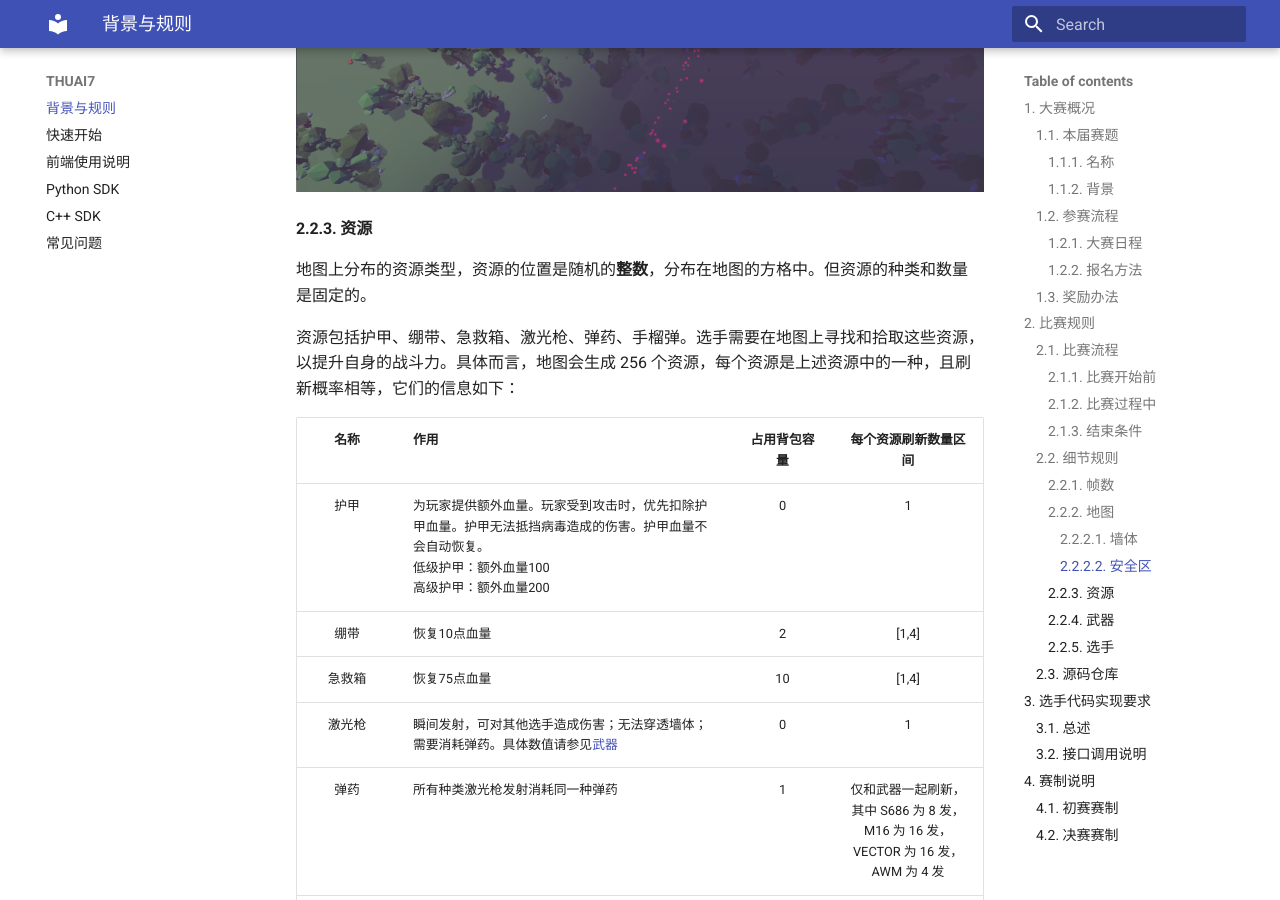
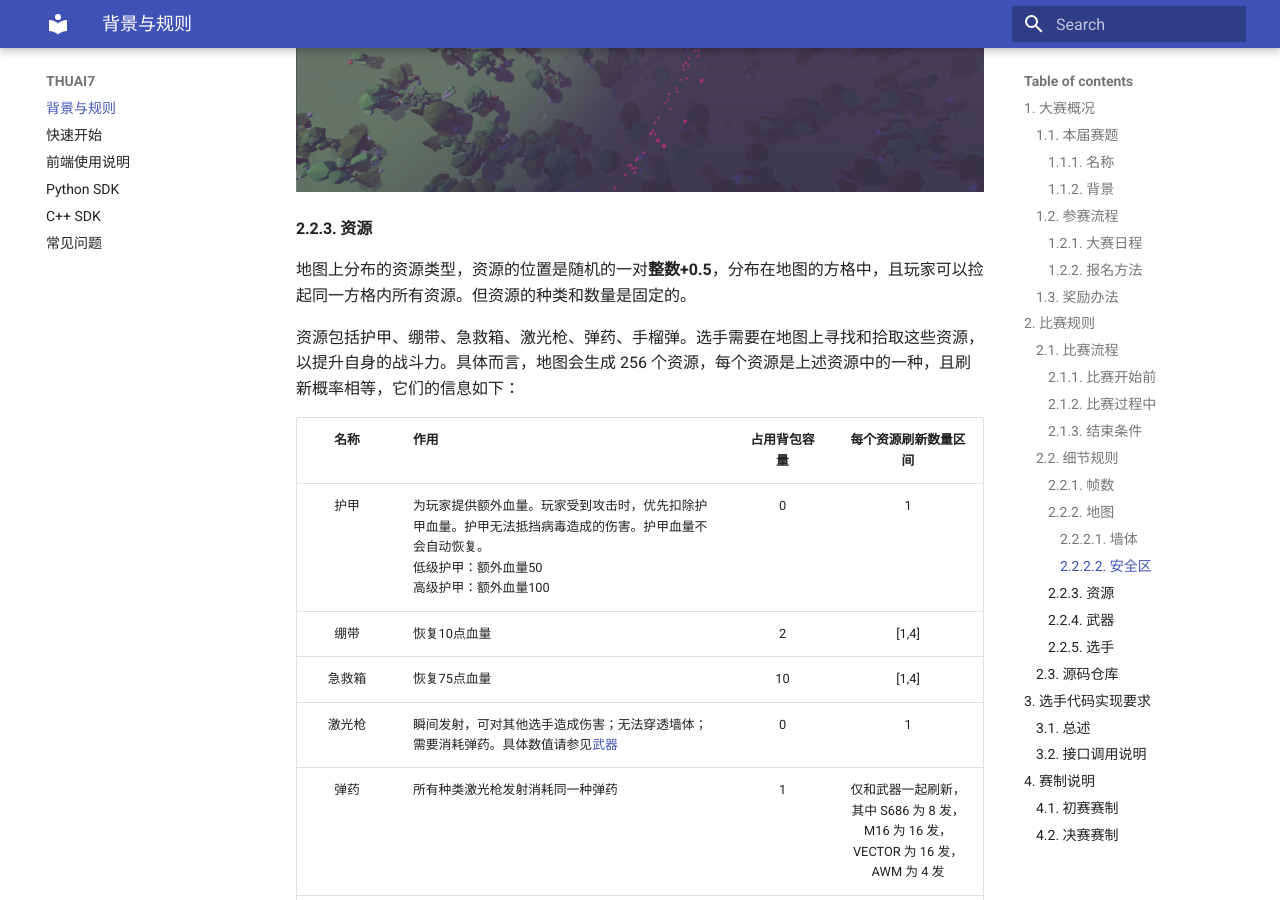
Before and after one commit to thuasta/thuai-7, an MkDocs documentation site: the page built from docs/index.md, in a window 1280 px wide and 900 px high, scrolled down 3400 px. Built offline with MkDocs 1.6.1 and Material for MkDocs 9.7.7, drawn with Linux system fonts in a browser that asks for light colours.

Commit message:
feat: adjust armor

```diff
--- a/docs/index.md
+++ b/docs/index.md
@@ -93,14 +93,14 @@
 
 #### 2.2.3. 资源
 
-地图上分布的资源类型，资源的位置是随机的**整数**，分布在地图的方格中。但资源的种类和数量是固定的。
+地图上分布的资源类型，资源的位置是随机的一对**整数+0.5**，分布在地图的方格中，且玩家可以捡起同一方格内所有资源。但资源的种类和数量是固定的。
 
 资源包括护甲、绷带、急救箱、激光枪、弹药、手榴弹。选手需要在地图上寻找和拾取这些资源，以提升自身的战斗力。具体而言，地图会生成 256 个资源，每个资源是上述资源中的一种，且刷新概率相等，它们的信息如下：
 
 
 | 名称  | 作用                                                                                   | 占用背包容量 | 每个资源刷新数量区间 |
 |:---:| ------------------------------------------------------------------------------------ |:------:| :------: |
-| 护甲  | 为玩家提供额外血量。玩家受到攻击时，优先扣除护甲血量。护甲无法抵挡病毒造成的伤害。护甲血量不会自动恢复。<br>低级护甲：额外血量100 <br>高级护甲：额外血量200 | 0      | 1 |
+| 护甲  | 为玩家提供额外血量。玩家受到攻击时，优先扣除护甲血量。护甲无法抵挡病毒造成的伤害。护甲血量不会自动恢复。<br>低级护甲：额外血量50 <br>高级护甲：额外血量100 | 0      | 1 |
 | 绷带  | 恢复10点血量                                                                               | 2      | [1,4] |
 | 急救箱 | 恢复75点血量                                                                   | 10     | [1,4] |
 | 激光枪 | 瞬间发射，可对其他选手造成伤害；无法穿透墙体；需要消耗弹药。具体数值请参见[武器](#武器)                                       | 0      | 1 |
```
Also changed, not shown: 1 other file.
